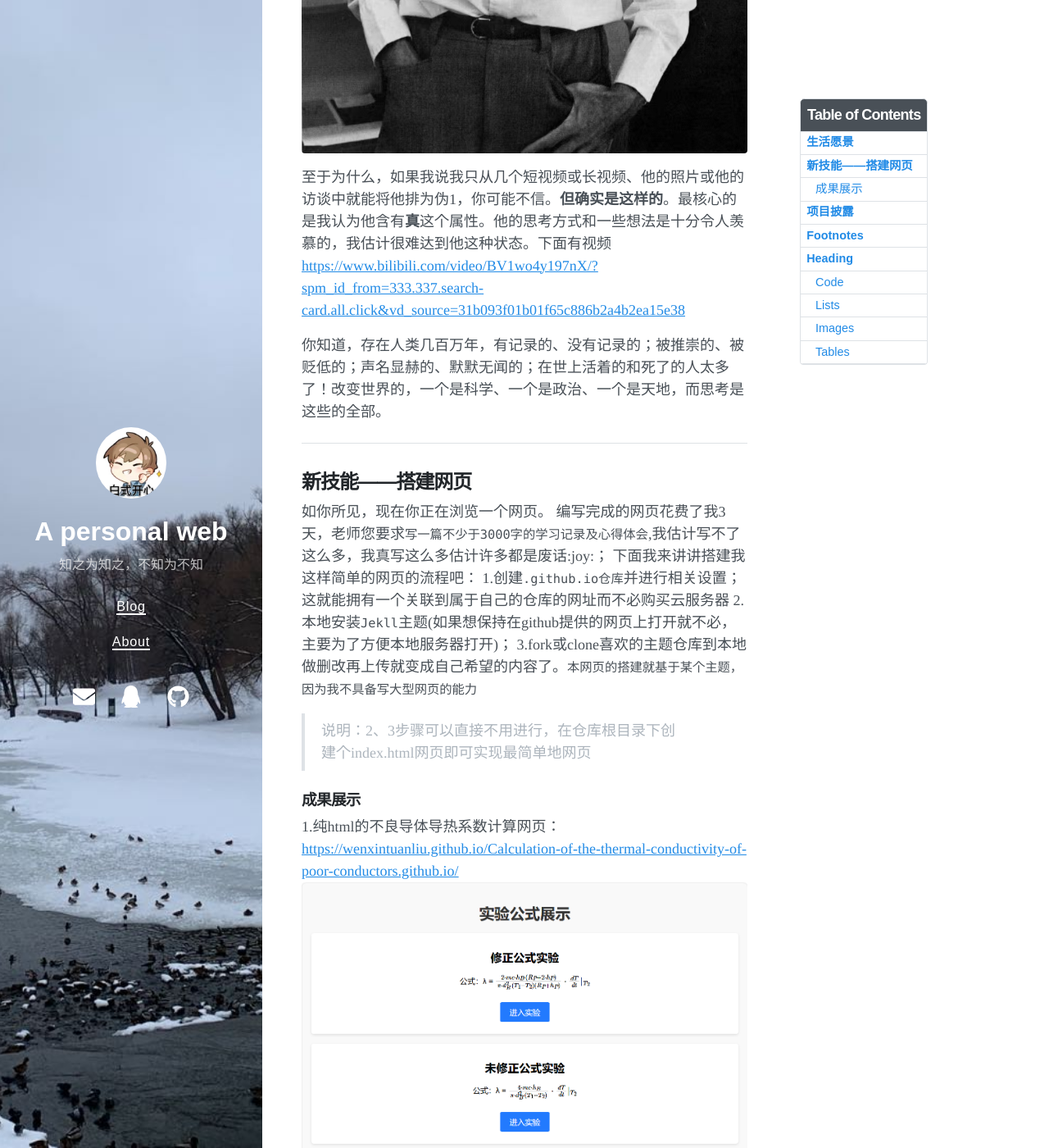
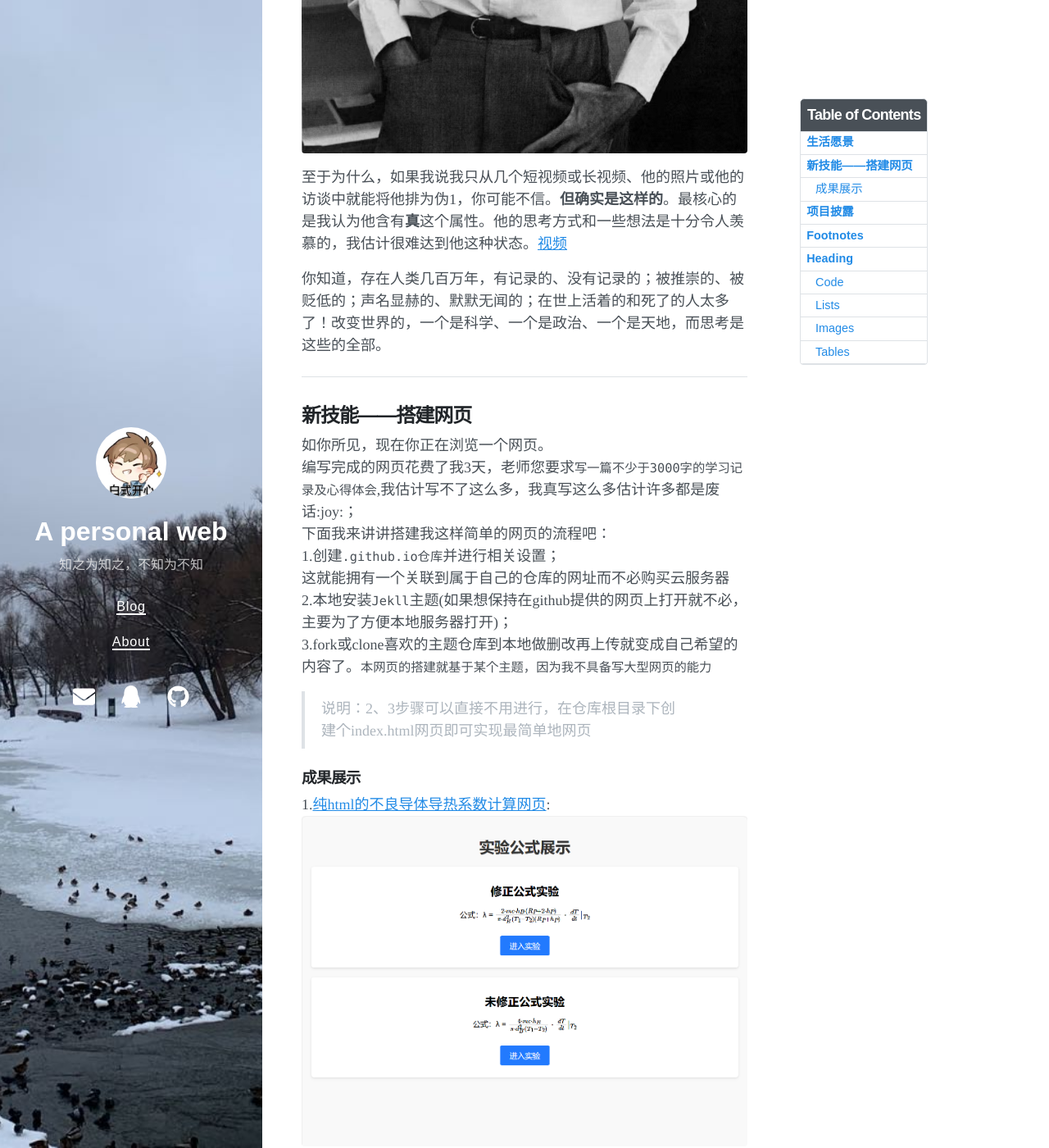
Before and after one commit to wenxintuanliu/Jekyll-ces.github.io, a Jekyll site: the page built from _posts/2025-2-13-Winter Break Assignment.md, in a window 1280 px wide and 1400 px high, scrolled down 1504 px. Shown: the whole window at 82% size. Built offline with Jekyll 4.4.1, drawn with Linux system fonts in a browser that asks for light colours; nearby versions of some CDN libraries; some of the changed text lies outside the part shown.

Commit message:
modified:   _posts/2025-2-13-Winter Break Assignment.md

```diff
--- a/_posts/2025-2-13-Winter Break Assignment.md
+++ b/_posts/2025-2-13-Winter Break Assignment.md
@@ -26,7 +26,7 @@ Welcome to **我的必做与选做**! 下面我将对以下内容展开回忆.
   4.我没有**最**崇拜的人，以我的评判标准得出值得我崇拜的人中，许多都是平行的。人的思维就是很奇妙，很难将这种非数指标量化为严谨的数值排列，所以我的脑子告诉我：我没法排出**最**崇拜的人。没法排出绝对的第一，但某些人当我想到他的神态作风的时候，他却能无限接近于这一位置。理查德。费曼教授就是这样一个例子。
   在我的微信朋友圈主页上一直放着这张照片：
   ![alt text]({{ site.baseurl }}/pictures/f7aa1908fe233a44ad90dc48bf2b316.jpg)
-  至于为什么，如果我说我只从几个短视频或长视频、他的照片或他的访谈中就能将他排为伪1，你可能不信。**但确实是这样的**。最核心的是我认为他含有**真**这个属性。他的思考方式和一些想法是十分令人羡慕的，我估计很难达到他这种状态。下面有视频<https://www.bilibili.com/video/BV1wo4y197nX/?spm_id_from=333.337.search-card.all.click&vd_source=31b093f01b01f65c886b2a4b2ea15e38>
+  至于为什么，如果我说我只从几个短视频或长视频、他的照片或他的访谈中就能将他排为伪1，你可能不信。**但确实是这样的**。最核心的是我认为他含有**真**这个属性。他的思考方式和一些想法是十分令人羡慕的，我估计很难达到他这种状态。[视频](https://www.bilibili.com/video/BV1wo4y197nX/?spm_id_from=333.337.search-card.all.click&vd_source=31b093f01b01f65c886b2a4b2ea15e38)
 
 你知道，存在人类几百万年，有记录的、没有记录的；被推崇的、被贬低的；声名显赫的、默默无闻的；在世上活着的和死了的人太多了！改变世界的，一个是科学、一个是政治、一个是天地，而思考是这些的全部。
 
@@ -42,11 +42,9 @@ Welcome to **我的必做与选做**! 下面我将对以下内容展开回忆.
 >说明：2、3步骤可以直接不用进行，在仓库根目录下创建个index.html网页即可实现最简单地网页
 
 ### 成果展示
-1.纯html的不良导体导热系数计算网页：
- <https://wenxintuanliu.github.io/Calculation-of-the-thermal-conductivity-of-poor-conductors.github.io/>
+1.[纯html的不良导体导热系数计算网页](https://wenxintuanliu.github.io/Calculation-of-the-thermal-conductivity-of-poor-conductors.github.io/):
  ![alt text]({{ site.baseurl }}/pictures/image.png)
- 2.带少量css和js的简陋主页面：
- <https://wenxintuanliu.github.io/stru-web.github.io/>
+ 2.[带少量css和js的简陋主页面](https://wenxintuanliu.github.io/stru-web.github.io/):
  ![alt text]({{ site.baseurl }}/pictures/image-1.png)
 
 
```
